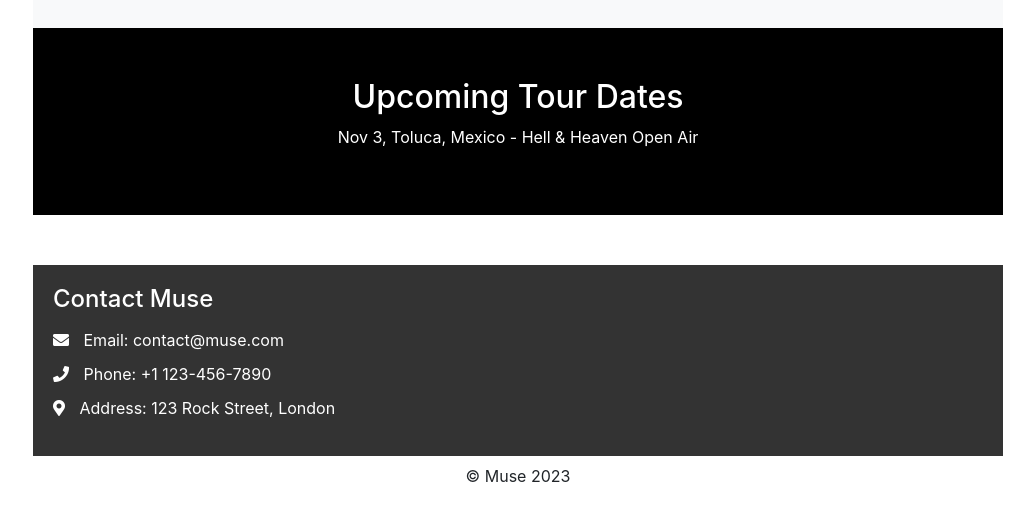
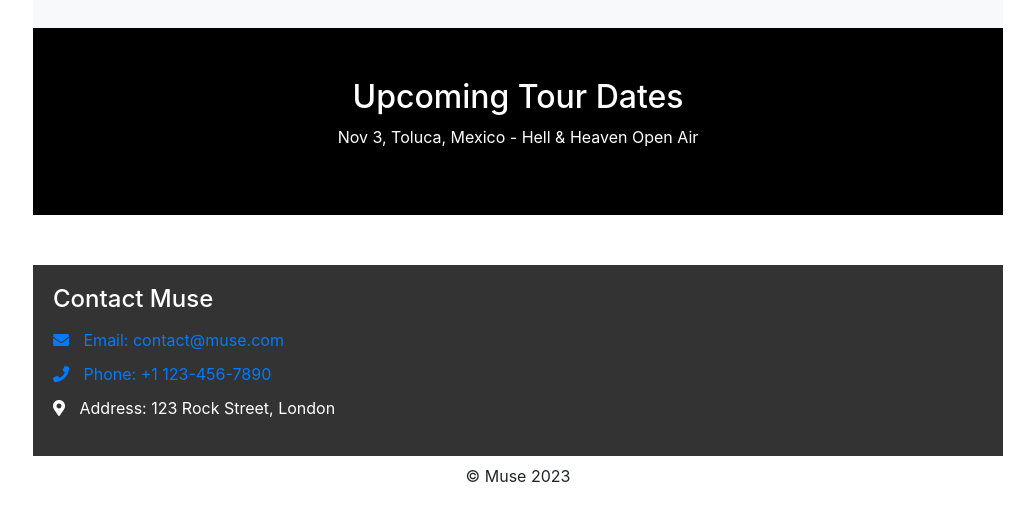
Before and after one commit to trubo4ka911/band, a plain HTML site: page index.html in a window 1280 px wide. Shown: the part 1291-1812 px from the top of the page, without its empty margins (247-1280 px from the left). Drawn offline with nearby package versions, Linux system fonts and the light colour scheme.

Commit message:
contacts

```diff
--- a/index.html
+++ b/index.html
@@ -170,8 +170,16 @@
         <section id="contacts" class="container">
           <h2>Contact Muse</h2>
           <ul class="list-unstyled">
-            <li><i class="fas fa-envelope"></i> Email: contact@muse.com</li>
-            <li><i class="fas fa-phone"></i> Phone: +1 123-456-7890</li>
+            <li>
+              <a href="mailto:contact@muse.com"
+                ><i class="fas fa-envelope"></i> Email: contact@muse.com</a
+              >
+            </li>
+            <li>
+              <a href="tel:11234567890">
+                <i class="fas fa-phone"></i> Phone: +1 123-456-7890
+              </a>
+            </li>
             <li>
               <i class="fas fa-map-marker-alt"></i> Address: 123 Rock Street,
               London
```
